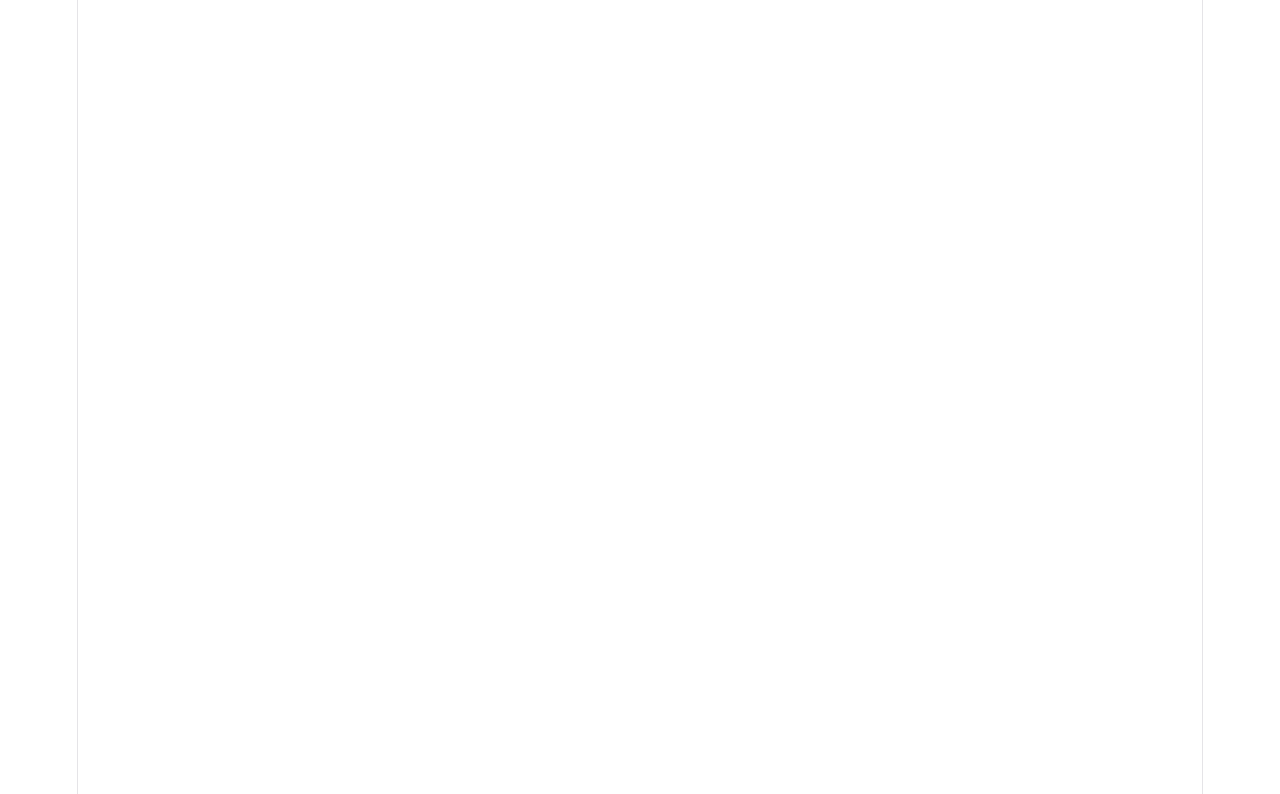
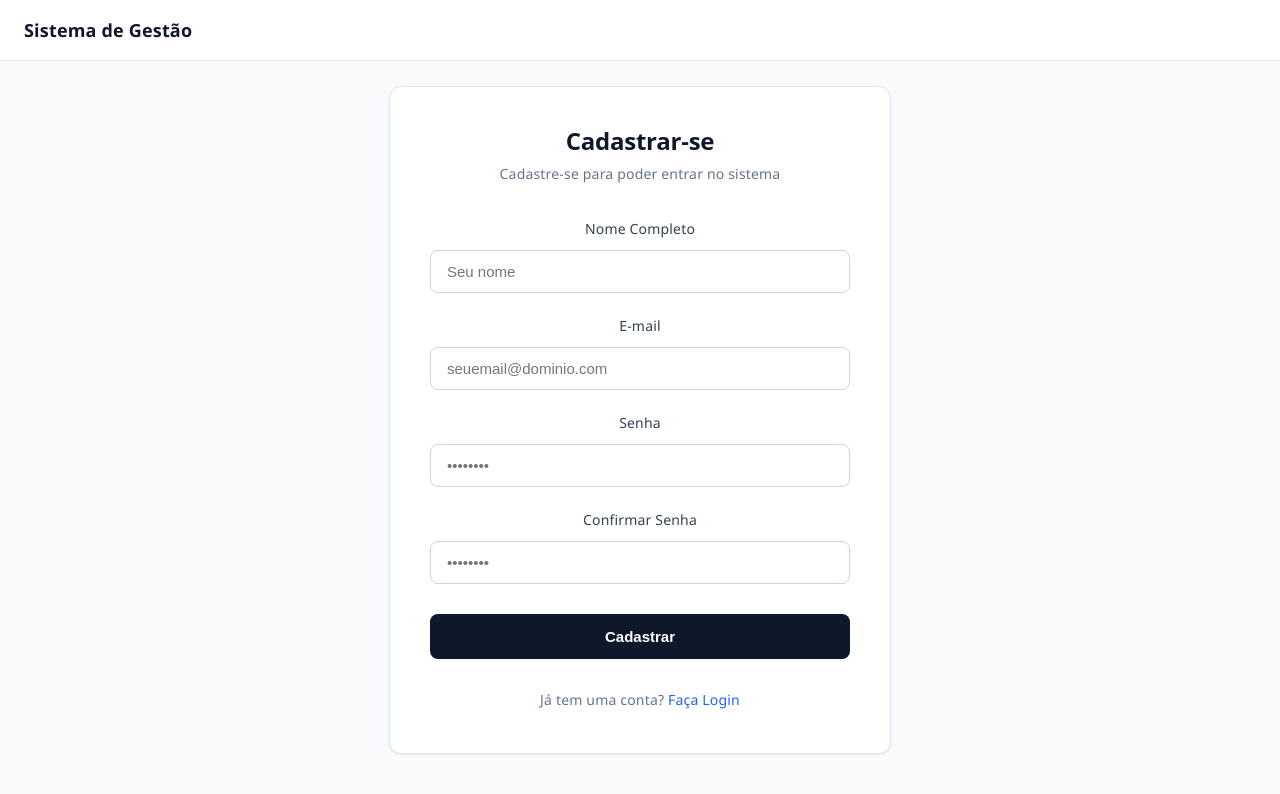
Before and after one commit to antoniodcomp/GerenciamentoTarefas_EngSoftware, a React app in the folder frontend/: page /cadastro in a window 1280 px wide. Before the commit this address had no page. Shown: the top 794 px of the page. Built offline with nearby package versions, Linux system fonts and the light colour scheme; the HTML template or start-up script is replaced by a standard one.

Commit message:
feat: implementa telas de login e cadastro de usuario com design padronizado

```diff
--- a/frontend/src/App.jsx
+++ b/frontend/src/App.jsx
@@ -2,19 +2,23 @@ import React from 'react'
 import { BrowserRouter, Routes, Route, Navigate } from 'react-router-dom'
 import TelaProjetos from './pages/TelaProjetos'
 import TelaCadastroProjeto from './pages/TelaCadastroProjeto'
+import TelaLogin from './pages/TelaLogin' // <-- Seu Import
+import TelaCadastroUsuario from './pages/TelaCadastroUsuario' // <-- Seu Import
 import './App.css'
 
 function App() {
   return (
     <BrowserRouter>
       <Routes>
-        {/* Roda raiz redireciona para a lista de projetos */}
-        <Route path="/" element={<Navigate to="/projetos" replace />} />
+        {/* Rota raiz agora redireciona para o Login por segurança */}
+        <Route path="/" element={<Navigate to="/login" replace />} />
 
-        {/* Rota para listar projetos */}
+        {/* Novas rotas de Autenticação que você criou */}
+        <Route path="/login" element={<TelaLogin />} />
+        <Route path="/cadastro" element={<TelaCadastroUsuario />} />
+
+        {/* Rotas de Projetos do seu colega */}
         <Route path="/projetos" element={<TelaProjetos />} />
-
-        {/* Rota para criar um novo projeto */}
         <Route path="/projetos/novo" element={<TelaCadastroProjeto />} />
       </Routes>
     </BrowserRouter>
--- /dev/null
+++ b/frontend/src/pages/TelaCadastroUsuario.jsx
@@ -0,0 +1,156 @@
+import { useState } from 'react';
+import { Link } from 'react-router-dom';
+
+function TelaCadastroUsuario() {
+  const [nome, setNome] = useState('');
+  const [email, setEmail] = useState('');
+  const [senha, setSenha] = useState('');
+  const [confirmarSenha, setConfirmarSenha] = useState('');
+
+  const handleSubmit = (e) => {
+    e.preventDefault();
+
+    if (senha.length < 6) {
+        alert('A senha deve conter pelo menos 6 caracteres!');
+        return;
+    }
+
+    if (senha !== confirmarSenha) {
+      alert('As senhas não coincidem!');
+      return;
+    }
+
+    console.log('Dados de Cadastro:', { nome, email, senha });
+    alert(`Usuário ${name} cadastrado com sucesso!\n(Simulação)`);
+  };
+
+  return (
+    <div style={styles.container}>
+      <header style={styles.topbar}>
+        <span style={styles.logoText}>Sistema de Gestão</span>
+      </header>
+
+      <div style={styles.card}>
+        <h2 style={styles.title}>Cadastrar-se</h2>
+        <p style={styles.subtitle}>Cadastre-se para poder entrar no sistema</p>
+
+        <form onSubmit={handleSubmit} style={styles.form}>
+          <div style={styles.inputGroup}>
+            <label style={styles.label}>Nome Completo</label>
+            <input
+              type="text" required placeholder="Seu nome" value={nome}
+              onChange={(e) => setNome(e.target.value)} style={styles.input}
+            />
+          </div>
+
+          <div style={styles.inputGroup}>
+            <label style={styles.label}>E-mail</label>
+            <input
+              type="email" required placeholder="seuemail@dominio.com" value={email}
+              onChange={(e) => setEmail(e.target.value)} style={styles.input}
+            />
+          </div>
+
+          <div style={styles.inputGroup}>
+            <label style={styles.label}>Senha</label>
+            <input
+              type="senha" required placeholder="••••••••" value={senha}
+              onChange={(e) => setSenha(e.target.value)} style={styles.input}
+            />
+          </div>
+
+          <div style={styles.inputGroup}>
+            <label style={styles.label}>Confirmar Senha</label>
+            <input
+              type="senha" required placeholder="••••••••" value={confirmarSenha}
+              onChange={(e) => setConfirmarSenha(e.target.value)} style={styles.input}
+            />
+          </div>
+
+          <button type="submit" style={styles.button}>Cadastrar</button>
+        </form>
+
+        <p style={styles.footer}>
+            Já tem uma conta? <Link to="/login" style={styles.link}>Faça Login</Link>
+        </p>
+      </div>
+    </div>
+  );
+}
+
+// Reaproveitando os mesmos estilos do login
+const styles = {
+  container: {
+    display: 'flex',
+    flexDirection: 'column',
+    justifyContent: 'center',
+    alignItems: 'center',
+    height: '100vh',
+    width: '100vw',
+    backgroundColor: '#f8fafc',
+    fontFamily: '"Segoe UI", Roboto, Helvetica, Arial, sans-serif',
+
+    position: 'fixed',
+    top: 0,
+    left: 0,
+    zIndex: 9999
+  },
+  topbar: {
+    position: 'absolute',
+    top: 0,
+    left: 0,
+    right: 0,
+    height: '60px',
+    backgroundColor: '#ffffff',
+    borderBottom: '1px solid #e2e8f0',
+    display: 'flex',
+    alignItems: 'center',
+    paddingLeft: '24px',
+  },
+  logoText: {
+    fontWeight: 'bold',
+    fontSize: '18px',
+    color: '#0f172a'
+  },
+  card: {
+    backgroundColor: '#ffffff',
+    padding: '40px',
+    borderRadius: '12px', // Bordas arredondadas do padrão do protótipo
+    boxShadow: '0 1px 3px 0 rgba(0, 0, 0, 0.05), 0 1px 2px 0 rgba(0, 0, 0, 0.03)', // Sombra super leve
+    border: '1px solid #e2e8f0',
+    width: '100%',
+    maxWidth: '420px',
+    marginTop: '40px'
+  },
+  title: { margin: '0 0 8px 0', textAlign: 'center', color: '#0f172a', fontWeight: '600', fontSize: '24px' },
+  subtitle: { margin: '0 0 32px 0', textAlign: 'center', color: '#64748b', fontSize: '14px', lineHeight: '1.5' },
+  form: { display: 'flex', flexDirection: 'column', gap: '20px' },
+  inputGroup: { display: 'flex', flexDirection: 'column', gap: '8px' },
+  label: { fontSize: '14px', fontWeight: '500', color: '#334155' },
+  input: {
+    padding: '12px 16px',
+    borderRadius: '8px',
+    border: '1px solid #cbd5e1',
+    fontSize: '15px',
+    backgroundColor: '#ffffff',
+    color: '#0f172a',
+    outline: 'none',
+    transition: 'border-color 0.2s'
+  },
+  button: {
+    padding: '14px',
+    backgroundColor: '#0f172a', // Tom escuro do menu do protótipo
+    color: '#ffffff',
+    border: 'none',
+    borderRadius: '8px',
+    fontSize: '15px',
+    fontWeight: '600',
+    cursor: 'pointer',
+    marginTop: '10px',
+    boxShadow: '0 1px 2px 0 rgba(0, 0, 0, 0.05)'
+  },
+  footer: { marginTop: '28px', textAlign: 'center', fontSize: '14px', color: '#64748b' },
+  link: { color: '#2563eb', textDecoration: 'none', fontWeight: '500' } // Azul das barras de progresso
+};
+
+export default TelaCadastroUsuario;
--- /dev/null
+++ b/frontend/src/pages/TelaLogin.jsx
@@ -0,0 +1,134 @@
+import { useState } from 'react';
+import { Link } from 'react-router-dom';
+
+function TelaLogin() {
+  const [email, setEmail] = useState('');
+  const [senha, setSenha] = useState('');
+
+  const handleSubmit = (e) => {
+    e.preventDefault();
+    console.log('Dados de Login:', { email, senha });
+    alert(`Tentando logar com o e-mail: ${email}`);
+  };
+
+  return (
+    <div style={styles.container}>
+      <header style={styles.topbar}>
+        <span style={styles.logoText}>Sistema de Gestão</span>
+      </header>
+
+      <div style={styles.card}>
+        <h2 style={styles.title}>Login</h2>
+        <p style={styles.subtitle}>Insira suas credenciais para entrar no sistema</p>
+
+        <form onSubmit={handleSubmit} style={styles.form}>
+          <div style={styles.inputGroup}>
+            <label style={styles.label}>E-mail</label>
+            <input
+              type="email"
+              required
+              placeholder="seuemail@dominio.com"
+              value={email}
+              onChange={(e) => setEmail(e.target.value)}
+              style={styles.input}
+            />
+          </div>
+
+          <div style={styles.inputGroup}>
+            <label style={styles.label}>Senha</label>
+            <input
+              type="senha"
+              required
+              placeholder="Sua senha"
+              value={senha}
+              onChange={(e) => setSenha(e.target.value)}
+              style={styles.input}
+            />
+          </div>
+
+          <button type="submit" style={styles.button}>Entrar no Sistema</button>
+        </form>
+
+        <p style={styles.footer}>
+          Novo por aqui? <Link to="/cadastro" style={styles.link}>Faça seu cadastro!</Link>
+        </p>
+      </div>
+    </div>
+  );
+}
+
+const styles = {
+  container: {
+    display: 'flex',
+    flexDirection: 'column',
+    justifyContent: 'center',
+    alignItems: 'center',
+    height: '100vh',
+    width: '100vw',
+    backgroundColor: '#f8fafc',
+    fontFamily: '"Segoe UI", Roboto, Helvetica, Arial, sans-serif',
+
+    position: 'fixed',
+    top: 0,
+    left: 0,
+    zIndex: 9999
+  },
+  topbar: {
+    position: 'absolute',
+    top: 0,
+    left: 0,
+    right: 0,
+    height: '60px',
+    backgroundColor: '#ffffff',
+    borderBottom: '1px solid #e2e8f0',
+    display: 'flex',
+    alignItems: 'center',
+    paddingLeft: '24px',
+  },
+  logoText: {
+    fontWeight: 'bold',
+    fontSize: '18px',
+    color: '#0f172a'
+  },
+  card: {
+    backgroundColor: '#ffffff',
+    padding: '40px',
+    borderRadius: '12px', // Bordas arredondadas do padrão do protótipo
+    boxShadow: '0 1px 3px 0 rgba(0, 0, 0, 0.05), 0 1px 2px 0 rgba(0, 0, 0, 0.03)', // Sombra super leve
+    border: '1px solid #e2e8f0',
+    width: '100%',
+    maxWidth: '420px',
+    marginTop: '40px'
+  },
+  title: { margin: '0 0 8px 0', textAlign: 'center', color: '#0f172a', fontWeight: '600', fontSize: '24px' },
+  subtitle: { margin: '0 0 32px 0', textAlign: 'center', color: '#64748b', fontSize: '14px', lineHeight: '1.5' },
+  form: { display: 'flex', flexDirection: 'column', gap: '20px' },
+  inputGroup: { display: 'flex', flexDirection: 'column', gap: '8px' },
+  label: { fontSize: '14px', fontWeight: '500', color: '#334155' },
+  input: {
+    padding: '12px 16px',
+    borderRadius: '8px',
+    border: '1px solid #cbd5e1',
+    fontSize: '15px',
+    backgroundColor: '#ffffff',
+    color: '#0f172a',
+    outline: 'none',
+    transition: 'border-color 0.2s'
+  },
+  button: {
+    padding: '14px',
+    backgroundColor: '#0f172a',
+    color: '#ffffff',
+    border: 'none',
+    borderRadius: '8px',
+    fontSize: '15px',
+    fontWeight: '600',
+    cursor: 'pointer',
+    marginTop: '10px',
+    boxShadow: '0 1px 2px 0 rgba(0, 0, 0, 0.05)'
+  },
+  footer: { marginTop: '28px', textAlign: 'center', fontSize: '14px', color: '#64748b' },
+  link: { color: '#2563eb', textDecoration: 'none', fontWeight: '500' }
+};
+
+export default TelaLogin;
```
